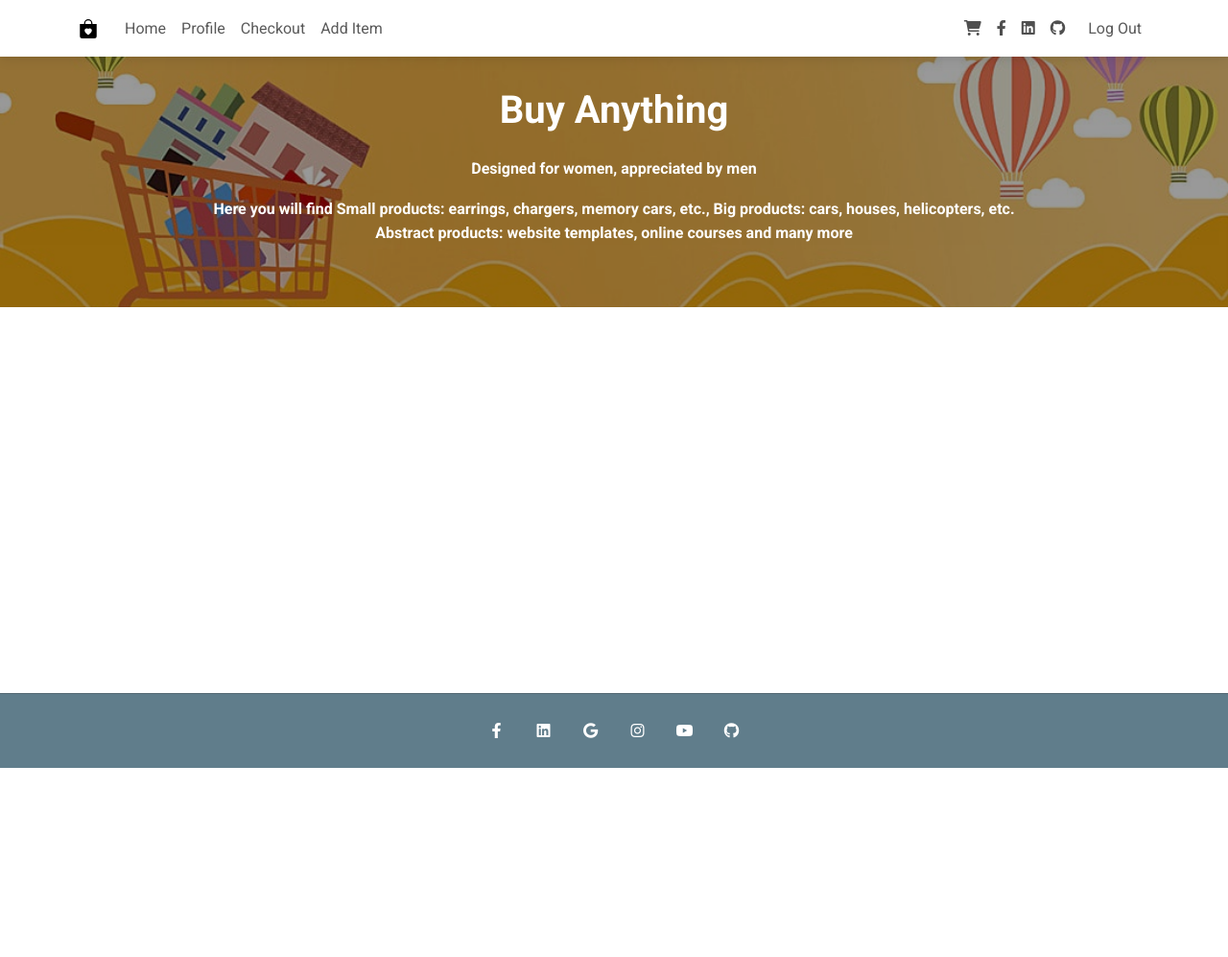
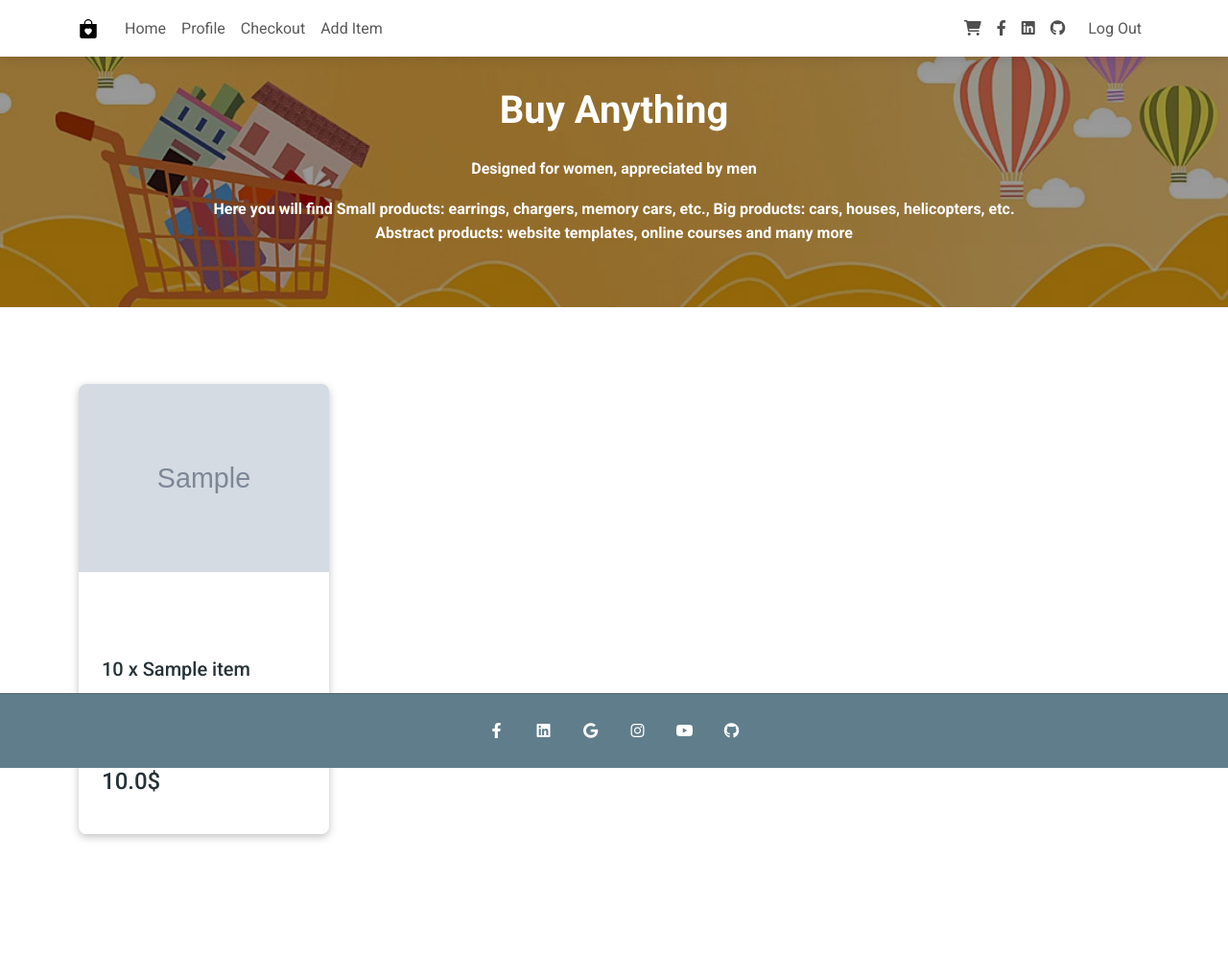
Before and after one commit to xaoccc/OnlyShop, a Django app: page /order/1/ in a window 1280 px wide. Shown: the whole page at 96% size. Before the commit the page ends 800 px from the top, so only its background shows below. Run offline with Django 5.2, Linux system fonts and the light colour scheme; a user stored in the database is signed in; tables that the repository leaves empty hold one stand-in row (values such as "Sample post"); grey boxes marked "Sample" are stand-in pictures.

Commit message:
Order details page

```diff
--- a/OnlyShop/order/views.py
+++ b/OnlyShop/order/views.py
@@ -34,6 +34,12 @@ class AllOrdersView(OnlyShopLoginRequiredMixin, OrdersCountMixin, ListView):
 class OrderDetailsView(OnlyShopLoginRequiredMixin, OrdersCountMixin, DetailView):
     model = Order
     template_name = "order/order-details.html"
+
+    def get_context_data(self, **kwargs):
+        context = super().get_context_data(**kwargs)
+        context["items"] = self.object.items
+
+        return context
 
 
 class OrderCompleteView(OnlyShopLoginRequiredMixin, OrdersCountMixin, TemplateView):
--- a/templates/order/order-details.html
+++ b/templates/order/order-details.html
@@ -4,7 +4,53 @@
 
 <div class="container rounded bg-white mt-5 mb-5">
     <div class="row">
+        {% for item in object.items.all %}
+            <div class="col-lg-3 col-md-4 card-container">
+              <div class="card">
+                <div class="bg-image hover-zoom ripple ripple-surface ripple-surface-light product-list-img-wrapper"
+                  data-mdb-ripple-color="light">
+                  <img src="{{ item.item.image }}" class="img-fluid product-image" />
 
+                    <a href="{% url 'item-details' pk=item.item.pk %}">
+                      <div class="mask">
+                        {% if item.item.label %}
+                          <div class="d-flex justify-content-start align-items-end h-100">
+                            <h5><span class="badge {{ item.item.label_style }} ms-2">{{ item.item.label }}</span></h5>
+                          </div>
+                        {% endif %}
+                      </div>
+                      <div class="hover-overlay">
+                        <div class="mask" style="background-color: rgba(251, 251, 251, 0.15);"></div>
+                      </div>
+                    </a>
+
+                </div>
+
+                <div class="card-body">
+                    <a href="{% url 'item-details' pk=item.item.pk %}" class="text-reset">
+                      <h5 class="card-title mb-2">{{ item.quantity }} x {{ item.item.name }}</h5>
+                    </a>
+                    <a href="{% url 'item-details' pk=item.item.pk %}" class="text-reset ">
+                      <p>{{ item.item.type }}</p>
+                    </a>
+                    <a href="{% url 'item-details' pk=item.item.pk %}" class="text-reset ">
+                      <p>{{ item.item.description }}</p>
+                    </a>
+                  <h6 class="mb-3 price">{{ item.item.new_price }}$</h6>
+                </div>
+              </div>
+            </div>
+
+
+
+
+
+
+
+
+
+
+        {% endfor %}
     </div>
 </div>
 
```
